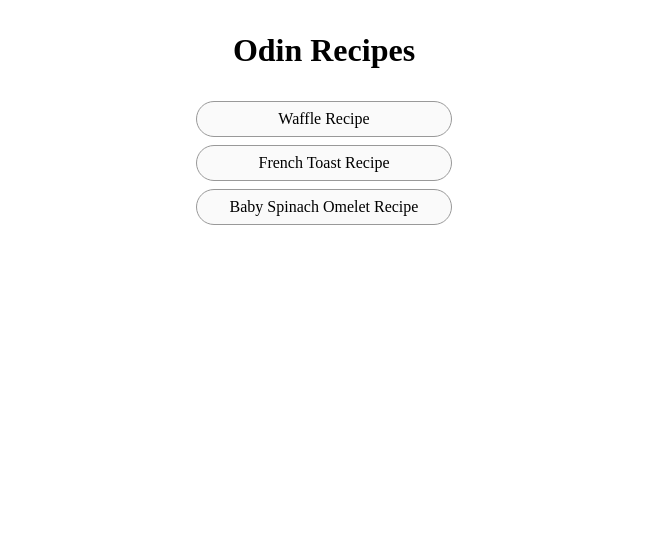
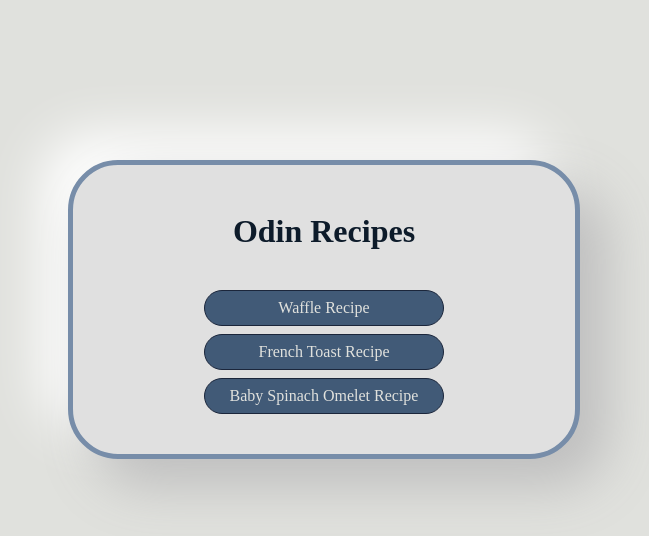
Before and after one commit to M4hy4rgh/odin-recipes, a plain HTML site: page index.html in a window 1280 px wide. Shown: the whole page, without its empty margins (316-965 px from the left). Drawn offline with Linux system fonts and the light colour scheme.

Commit message:
practiced div tag and flexbox.

```diff
--- a/css/style.css
+++ b/css/style.css
@@ -4,31 +4,63 @@
     box-sizing: border-box;
 }
 
-#heading{
+body{
+    background-color: #E0E1DD;
+}
+
+#heading {
     font-family: 'Times New Roman', sans-serif;
     font-size: 2em;
     text-align: center;
     margin: 1em auto;
+    color: #0D1B2A;
 }
 
-.display:not(#heading) {
+
+ul .links {
     font-family: 'Times New Roman', sans-serif;
-    background: #fafafa;
-    border: 1px solid #999;
+    background: #415A77;
+    border: 1px solid #1B263B;
     border-radius: 2em;
+    width: 15em;
+    margin: .5em auto;
+    padding: 0.5em;
+    list-style: none;
+    align-items: center;
+    justify-content: center;
     display: flex;
+}
+
+a {
+    text-decoration: none;
+    color: #E0E1DD;
+}
+
+ul .links:hover {
+    width: 16em;
+}
+
+ul .links:hover a {
+    font-size: 1.2em;
+}
+
+#container {
+    border: 5px solid #778DA9;
+    margin: 10em auto;
+    padding: 1em;
+    width: 40%;
+
+    display: flex;
+    flex-direction: column;
     justify-content: center;
     align-items: center;
-    width: 20%;
-    margin: .5em auto;
-    padding: 0.5em;
+
+    border-radius: 50px;
+    background: #e0e0e0;
+    box-shadow:  27px 27px 54px #bebebe,
+    -27px -27px 54px #ffffff;
 }
 
-a{
-    text-decoration: none;
-    color: #000;
+#inner-container{
+    margin-bottom: 1em;
 }
-
-a:hover{
-    font-size: 1.2em;
-}
--- a/index.html
+++ b/index.html
@@ -11,12 +11,16 @@
 </head>
 
 <body>
-<h1 class="display" id="heading">Odin Recipes</h1>
-<ul>
-    <li class="links display"><a href="recipes/waffle.html">Waffle Recipe</a></li>
-    <li class="links display"><a href="recipes/frenchToast.html">French Toast Recipe</a></li>
-    <li class="links display"><a href="recipes/babySpinachOmelet.html">Baby Spinach Omelet Recipe</a></li>
-</ul>
+<div id="container">
+    <h1 class="display" id="heading">Odin Recipes</h1>
+    <div id="inner-container">
+        <ul>
+            <li class="links display link-1"><a href="recipes/waffle.html">Waffle Recipe</a></li>
+            <li class="links display link-2"><a href="recipes/frenchToast.html">French Toast Recipe</a></li>
+            <li class="links display link-3"><a href="recipes/babySpinachOmelet.html">Baby Spinach Omelet Recipe</a></li>
+        </ul>
+    </div>
+</div>
 </body>
 
 </html>
```
